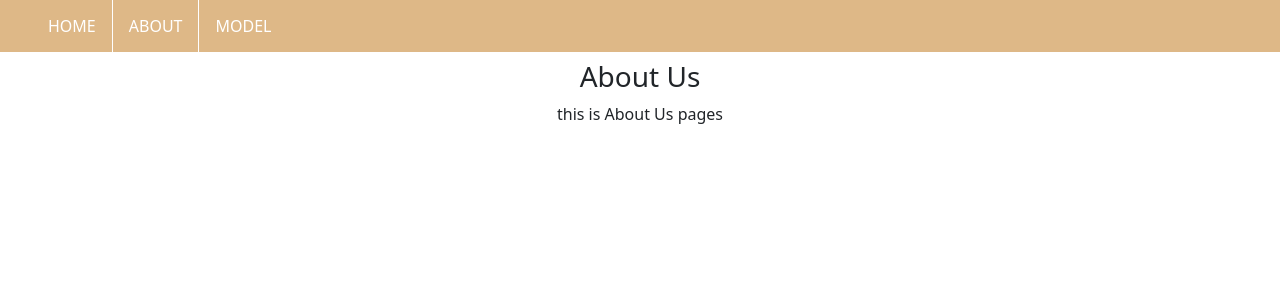
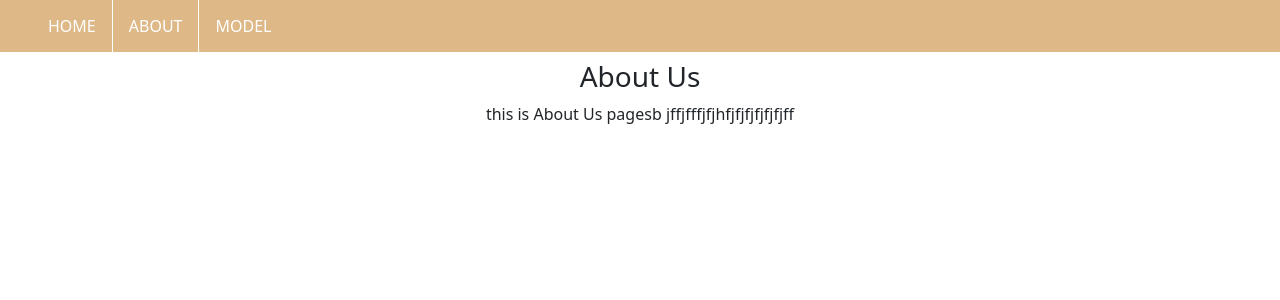
Before and after one commit to yuanyuanP/261361-Project-Software-Engineering, a Node server app: page /about in a window 1280 px wide. Shown: the top 300 px of the page. Run offline with Node 20, Linux system fonts and the light colour scheme.

Commit message:
update by buffalo

```diff
--- a/views/pages/about.ejs
+++ b/views/pages/about.ejs
@@ -25,7 +25,7 @@
     <div class="container" style="margin-top: 60px;">
         <h3 class="text-center">About Us</h3>
 
-        <p class="text-center">this is About Us pages</p>
+        <p class="text-center">this is About Us pagesb jffjfffjfjhfjfjfjfjfjfjff</p>
 
 
     </div>
```
